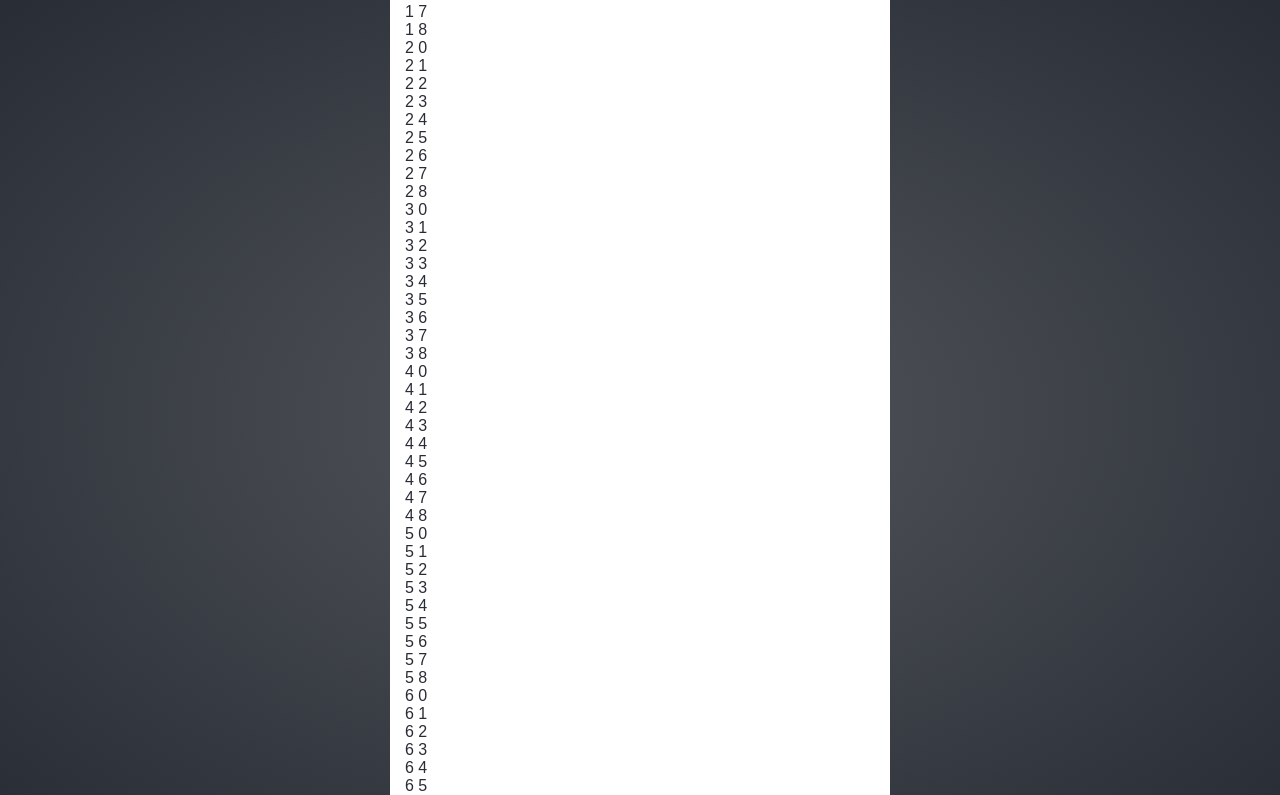
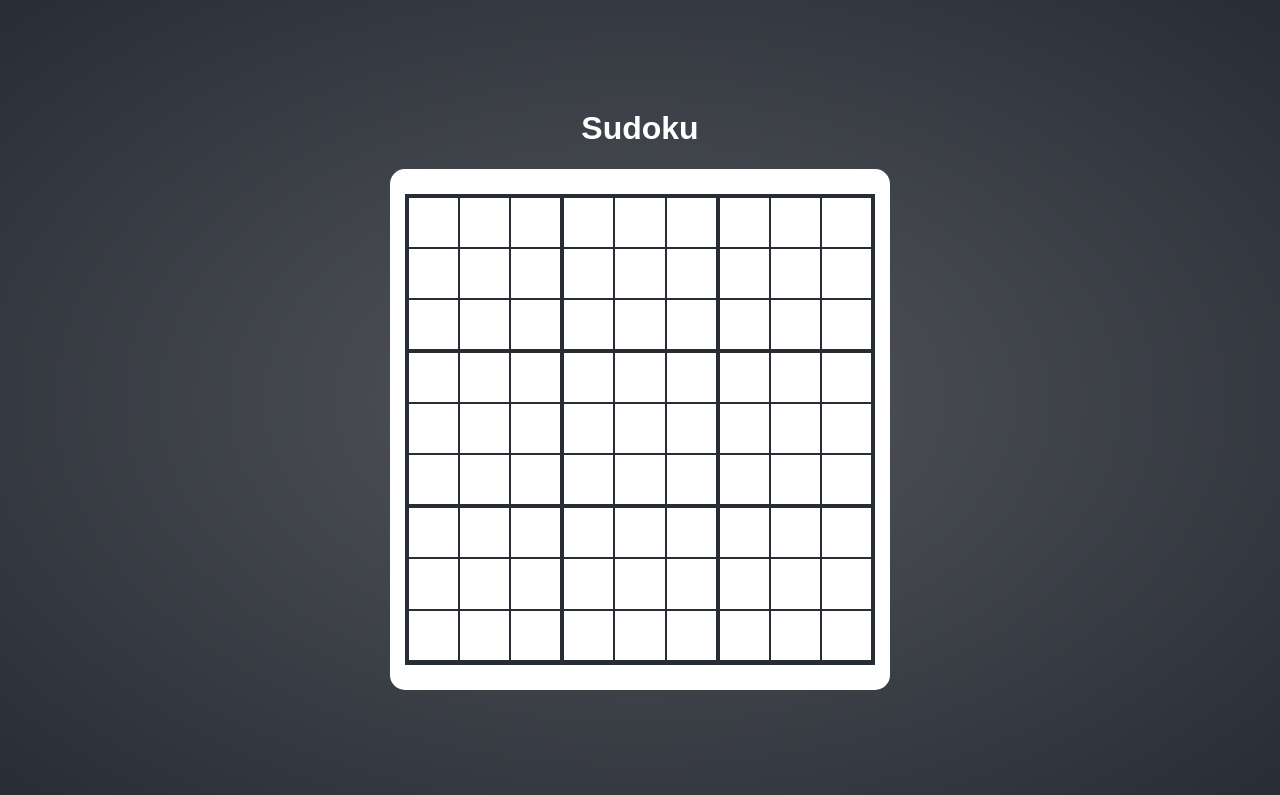
Before and after one commit to coderJeff8170/react_sudoku, a React (Create React App) app: page / in a window 1280 px wide. Shown: the top 795 px of the page. Built offline with nearby package versions, Linux system fonts and the light colour scheme.

Commit message:
grid and lines added

```diff
--- /dev/null
+++ b/src/components/grid/block/index.tsx
@@ -0,0 +1,14 @@
+import React, { FC } from "react";
+
+import { Container } from "./styles";
+
+interface IProps {
+  colIndex: number;
+  rowIndex: number;
+}
+
+const Block: FC<IProps> = ({ colIndex, rowIndex }) => {
+  return <Container data-cy={`block-${rowIndex}-${colIndex}`} />;
+};
+
+export default Block;
--- /dev/null
+++ b/src/components/grid/block/styles/index.ts
@@ -0,0 +1,30 @@
+import styled, { css } from 'styled-components'
+
+export const Container = styled.div`
+  ${({ theme }) => css`
+    align-items: center;
+    background-color: ${theme.colors.white};
+    border: solid 1px ${theme.colors.black};
+    cursor: pointer;
+    display: flex;
+    flex-grow: 1;
+    flex-shrink: 0;
+    flex-basis: 0;
+    font-size: 20px;
+    font-weight: bold;
+    height: auto;
+    justify-content: center;
+    transition: ${theme.transition};
+    user-select: none;
+
+    &:before {
+      padding-top: 100%;
+      content: '';
+      float: left;
+    }
+
+    &:hover {
+      background-color: ${theme.colors.lightBlue};
+    }
+  `}
+`
--- a/src/components/grid/index.tsx
+++ b/src/components/grid/index.tsx
@@ -1,25 +1,26 @@
-import React, { FC } from "react";
+import React, { FC, Children } from 'react'
+
+import Block from './block'
+import { Container, Row } from './styles'
 
 const Grid: FC = () => {
   // Other stuff on the way
 
   return (
-    <div data-cy="grid-container">
-      {React.Children.toArray(
-        [...Array(9)].map((_, rowIndex) => {
-          return (
-            <div data-cy="grid-row-container">
-              {React.Children.toArray(
-                [...Array(9)].map((_, colIndex) => {
-                  return <div data-cy="block">{`${rowIndex} ${colIndex}`}</div>;
-                })
-              )}
-            </div>
-          );
-        })
+    <Container data-cy="grid-container">
+      {Children.toArray(
+        [...Array(9)].map((_, rowIndex) => (
+          <Row data-cy="grid-row-container">
+            {Children.toArray(
+              [...Array(9)].map((_, colIndex) => (
+                <Block colIndex={colIndex} rowIndex={rowIndex} />
+              ))
+            )}
+          </Row>
+        ))
       )}
-    </div>
-  );
-};
+    </Container>
+  )
+}
 
-export default Grid;
+export default Grid
--- /dev/null
+++ b/src/components/grid/styles/index.ts
@@ -0,0 +1,44 @@
+import styled, { css } from 'styled-components'
+
+export const Container = styled.div`
+  display: flex;
+  flex-direction: column;
+  margin: 10px 0;
+`
+
+export const Row = styled.div`
+  ${({ theme }) => css`
+    display: flex;
+    flex-flow: row;
+
+    &:nth-child(1) {
+      div {
+        border-top: solid 4px ${theme.colors.black};
+      }
+    }
+    &:nth-child(3),
+    &:nth-child(6) {
+      div {
+        border-bottom: solid 3px ${theme.colors.black};
+      }
+    }
+    &:nth-child(9) {
+      border-bottom: solid 4px ${theme.colors.black};
+    }
+
+    div {
+      &:nth-child(1) {
+        border-left: solid 4px ${theme.colors.black};
+      }
+      &:nth-child(3),
+      &:nth-child(6),
+      &:nth-child(9) {
+        border-right: solid 4px ${theme.colors.black};
+      }
+      &:nth-child(4),
+      &:nth-child(7) {
+        border-left: none;
+      }
+    }
+  `}
+`
--- a/src/index.tsx
+++ b/src/index.tsx
@@ -1,25 +1,24 @@
-import React from 'react';
-import ReactDOM from 'react-dom/client';
-import { ThemeProvider } from 'styled-components';
-import { unregister } from './core';
-import { GlobalStyles, theme } from './styles';
-import { Card, Content, Grid, Title } from './components';
+import React from "react";
+import ReactDOM from "react-dom/client";
+import { ThemeProvider } from "styled-components";
+import { unregister } from "./core";
+import { GlobalStyles, theme } from "./styles";
+import { Card, Content, Grid, Title } from "./components";
 
 const root = ReactDOM.createRoot(
-  document.getElementById('root') as HTMLElement
+  document.getElementById("root") as HTMLElement
 );
 root.render(
   <React.StrictMode>
     <ThemeProvider theme={theme}>
-      <GlobalStyles/>
+      <GlobalStyles />
       <Content data-cy="content">
         <Title data-cy="title">Sudoku</Title>
         <Card data-cy="card">
-          <Grid></Grid>
+          <Grid />
         </Card>
       </Content>
     </ThemeProvider>
-
   </React.StrictMode>
 );
 
--- a/src/react-app-env.d.ts
+++ b/src/react-app-env.d.ts
@@ -1,2 +1 @@
 /// <reference types="react-scripts" />
-// declare module 'styled-components';
--- a/src/styles/global.ts
+++ b/src/styles/global.ts
@@ -1,7 +1,7 @@
 import { createGlobalStyle, css } from 'styled-components'
 
 export default createGlobalStyle`
-${ ({ theme }) => css`
+  ${({ theme }) => css`
     html {
       height: 100%;
 
@@ -22,6 +22,5 @@
         }
       }
     }
+  `}
 `
-}
-`
--- a/src/styles/theme.ts
+++ b/src/styles/theme.ts
@@ -1,11 +1,11 @@
 // eslint-disable-next-line import/no-anonymous-default-export
 export default {
     colors: {
-        background: 'radial-gradient(#282c34cc, #282c34)',
-        black: '#282c34',
-        blue: 'a0e9fd',
-        lightBlue: 'caf3fe',
-        white: 'white',
+      background: 'radial-gradient(#282c34cc, #282c34)',
+      black: '#282c34',
+      blue: '#a0e9fd',
+      lightBlue: '#caf3fe',
+      white: 'white',
     },
-    transition: '0.3s'
-}
+    transition: '0.3s',
+  }
```
Also changed, not shown: src/components/styles/content/index.ts (+5 -5 lines), src/components/styles/title/index.ts (+5 -5 lines), src/components/styles/card/index.ts (indentation only). Lines whose indentation alone changed are shown as unchanged.
